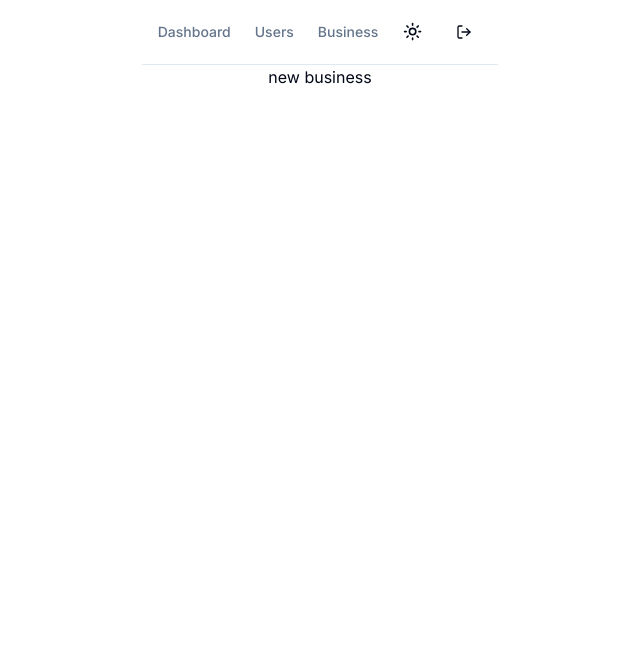
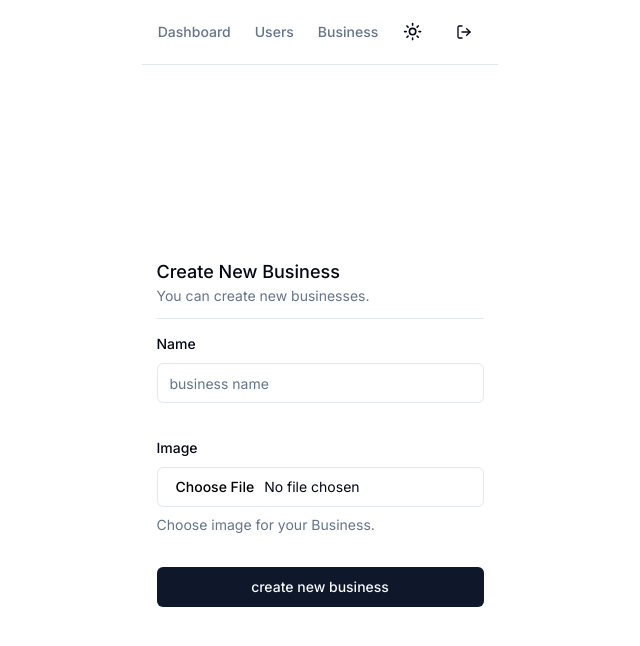
Before and after one commit to YounessHassoune/admin-panel, a Next.js app: page /business/new in a window 1280 px wide. Shown: the top 646 px of the page, without its empty margins (320-960 px from the left). Built offline with nearby package versions, Linux system fonts and the light colour scheme.

Commit message:
feat : create business

```diff
--- /dev/null
+++ b/actions/new-business.ts
@@ -0,0 +1,37 @@
+"use server";
+
+import { createClient } from "@/lib/supabase/server";
+import { cookies } from "next/headers";
+import { generate } from "generate-password";
+import { revalidatePath } from "next/cache";
+
+export async function createNewBusiness(data: FormData) {
+  const name = data.get("name") as string;
+  const image = data.get("image") as File;
+  const cookieStore = cookies();
+  const bucket = "business_images";
+  const supabase = await createClient(cookieStore);
+
+  // upload image
+  const { data: uploaded } = await supabase.storage
+    .from(bucket)
+    .upload(name, image, {
+      upsert: false,
+      contentType: image.type,
+    });
+
+  //get image path
+  const {
+    data: { publicUrl },
+  } = supabase.storage.from(bucket).getPublicUrl(`${uploaded?.path}`);
+
+  // create new business
+  const result = await supabase
+    .from("business")
+    .insert({ name, image: publicUrl });
+
+  //revalidate cache
+  revalidatePath("/users");
+
+  return result;
+}
--- /dev/null
+++ b/app/business/new/new-business.tsx
@@ -0,0 +1,168 @@
+"use client";
+
+import { createNewBusiness } from "@/actions/new-business";
+import { Spinner } from "@/components/spinner";
+import { Avatar, AvatarFallback, AvatarImage } from "@/components/ui/avatar";
+import { Button } from "@/components/ui/button";
+import {
+  Form,
+  FormControl,
+  FormDescription,
+  FormField,
+  FormItem,
+  FormLabel,
+  FormMessage,
+} from "@/components/ui/form";
+import { Input } from "@/components/ui/input";
+import { useToast } from "@/components/ui/use-toast";
+import { zodResolver } from "@hookform/resolvers/zod";
+import { ChangeEvent, useState } from "react";
+import { useForm } from "react-hook-form";
+import { z } from "zod";
+
+const ALLOWED_IMAGE_TYPES = [
+  "image/jpeg",
+  "image/png",
+  "image/webp",
+  "image/jpg",
+];
+const MAX_IMAGE_SIZE = 5242880; // 5 MB
+const newBusinessUSchema = z.object({
+  name: z.string().min(2).max(50),
+  image: z
+    .custom<FileList>((val) => val instanceof FileList, "Required")
+    .refine((files) => files.length > 0, `Required`)
+    .refine(
+      (files) => Array.from(files).every((file) => file.size <= MAX_IMAGE_SIZE),
+      `Each file size should be less than 5 MB.`
+    )
+    .refine(
+      (files) =>
+        Array.from(files).every((file) =>
+          ALLOWED_IMAGE_TYPES.includes(file.type)
+        ),
+      "Only these types are allowed .jpg, .jpeg, .png and .webp"
+    ),
+});
+
+type NewBusinessType = z.infer<typeof newBusinessUSchema>;
+
+export function NewBusinessForm() {
+  const [preview, setPreview] = useState("");
+  const { toast } = useToast();
+
+  const form = useForm<NewBusinessType>({
+    resolver: zodResolver(newBusinessUSchema),
+    defaultValues: {
+      name: "",
+      image: undefined,
+    },
+  });
+
+  const onSubmit = async (values: NewBusinessType) => {
+    const formData = new FormData();
+    formData.append("name", values.name);
+    // Append each file to FormData
+    formData.append("image", values.image[0]);
+
+    const { data, error } = await createNewBusiness(formData);
+    console.log(error);
+
+    if (error?.message) {
+      toast({
+        variant: "destructive",
+        title: "Uh oh! Something went wrong.",
+      });
+    } else {
+      toast({
+        description: "business has been added successfully!",
+      });
+    }
+  };
+
+  function getImageData(event: ChangeEvent<HTMLInputElement>) {
+    // FileList is immutable, so we need to create a new one
+    const dataTransfer = new DataTransfer();
+
+    // Add newly uploaded images
+    Array.from(event.target.files!).forEach((image) =>
+      dataTransfer.items.add(image)
+    );
+
+    const files = dataTransfer.files;
+
+    if (files && files.length > 0) {
+      const displayUrl = URL.createObjectURL(event.target.files![0]);
+      return { files, displayUrl };
+    }
+    return { files: null, displayUrl: "" };
+  }
+  return (
+    <Form {...form}>
+      <form
+        onSubmit={form.handleSubmit(onSubmit)}
+        className="w-full  space-y-8"
+      >
+        {form.formState.isValid &&
+          form.formState.isDirty &&
+          preview.length > 0 && (
+            <Avatar className="w-24 h-24 mx-auto mt-4">
+              <AvatarImage src={preview} />
+              <AvatarFallback>BU</AvatarFallback>
+            </Avatar>
+          )}
+        <FormField
+          control={form.control}
+          name="name"
+          render={({ field }) => (
+            <FormItem>
+              <FormLabel>Name</FormLabel>
+              <FormControl>
+                <Input placeholder="business name" {...field} />
+              </FormControl>
+              <FormMessage />
+            </FormItem>
+          )}
+        />
+        <FormField
+          control={form.control}
+          name="image"
+          render={({ field: { onChange, value, ...rest } }) => (
+            <>
+              <FormItem>
+                <FormLabel>Image</FormLabel>
+                <FormControl>
+                  <Input
+                    {...rest}
+                    disabled={form.formState.isSubmitting}
+                    type="file"
+                    accept="image/*"
+                    onChange={(event) => {
+                      const { files, displayUrl } = getImageData(event);
+                      setPreview(displayUrl);
+                      onChange(files);
+                    }}
+                  />
+                </FormControl>
+                <FormDescription>
+                  Choose image for your Business.
+                </FormDescription>
+                <FormMessage />
+              </FormItem>
+            </>
+          )}
+        />
+        <Button
+          className="w-full"
+          type="submit"
+          disabled={form.formState.isSubmitting}
+        >
+          {form.formState.isSubmitting && (
+            <Spinner className="mr-2 h-4 w-4 animate-spin" />
+          )}
+          create new business
+        </Button>
+      </form>
+    </Form>
+  );
+}
--- a/app/business/new/page.tsx
+++ b/app/business/new/page.tsx
@@ -1,3 +1,17 @@
+import { Separator } from "@/components/ui/separator";
+import { NewBusinessForm } from "./new-business";
+
 export default function NewBusiness() {
-    return <h1>new business</h1>;
-  }
+  return (
+    <div className="flex flex-col justify-center gap-3 m-auto">
+      <div>
+        <h3 className="text-lg font-medium">Create New Business</h3>
+        <p className="text-sm text-muted-foreground">
+          You can create new businesses.
+        </p>
+      </div>
+      <Separator />
+      <NewBusinessForm />
+    </div>
+  );
+}
--- /dev/null
+++ b/components/ui/avatar.tsx
@@ -0,0 +1,50 @@
+"use client"
+
+import * as React from "react"
+import * as AvatarPrimitive from "@radix-ui/react-avatar"
+
+import { cn } from "@/lib/utils"
+
+const Avatar = React.forwardRef<
+  React.ElementRef<typeof AvatarPrimitive.Root>,
+  React.ComponentPropsWithoutRef<typeof AvatarPrimitive.Root>
+>(({ className, ...props }, ref) => (
+  <AvatarPrimitive.Root
+    ref={ref}
+    className={cn(
+      "relative flex h-10 w-10 shrink-0 overflow-hidden rounded-full",
+      className
+    )}
+    {...props}
+  />
+))
+Avatar.displayName = AvatarPrimitive.Root.displayName
+
+const AvatarImage = React.forwardRef<
+  React.ElementRef<typeof AvatarPrimitive.Image>,
+  React.ComponentPropsWithoutRef<typeof AvatarPrimitive.Image>
+>(({ className, ...props }, ref) => (
+  <AvatarPrimitive.Image
+    ref={ref}
+    className={cn("aspect-square h-full w-full", className)}
+    {...props}
+  />
+))
+AvatarImage.displayName = AvatarPrimitive.Image.displayName
+
+const AvatarFallback = React.forwardRef<
+  React.ElementRef<typeof AvatarPrimitive.Fallback>,
+  React.ComponentPropsWithoutRef<typeof AvatarPrimitive.Fallback>
+>(({ className, ...props }, ref) => (
+  <AvatarPrimitive.Fallback
+    ref={ref}
+    className={cn(
+      "flex h-full w-full items-center justify-center rounded-full bg-muted",
+      className
+    )}
+    {...props}
+  />
+))
+AvatarFallback.displayName = AvatarPrimitive.Fallback.displayName
+
+export { Avatar, AvatarImage, AvatarFallback }
--- a/package.json
+++ b/package.json
@@ -11,6 +11,7 @@
   "dependencies": {
     "@hookform/resolvers": "^3.3.3",
     "@radix-ui/react-alert-dialog": "^1.0.5",
+    "@radix-ui/react-avatar": "^1.0.4",
     "@radix-ui/react-dropdown-menu": "^2.0.6",
     "@radix-ui/react-label": "^2.0.2",
     "@radix-ui/react-popover": "^1.0.7",
```
Also changed, not shown: 1 other file (tests, documents, lock files or other folders).
